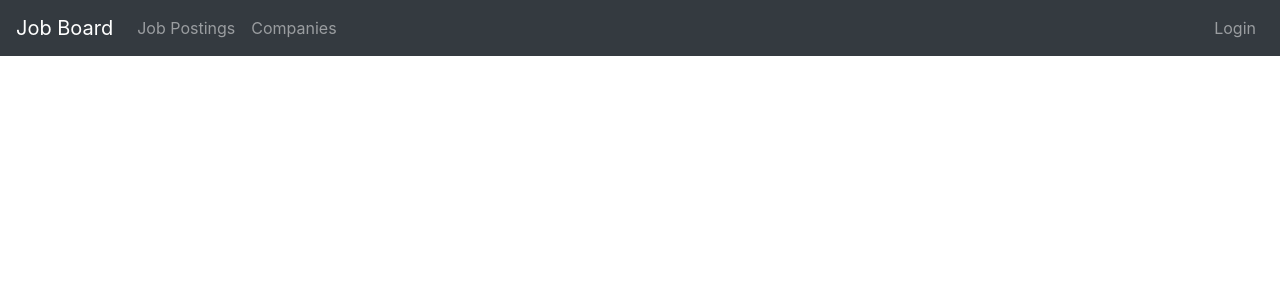
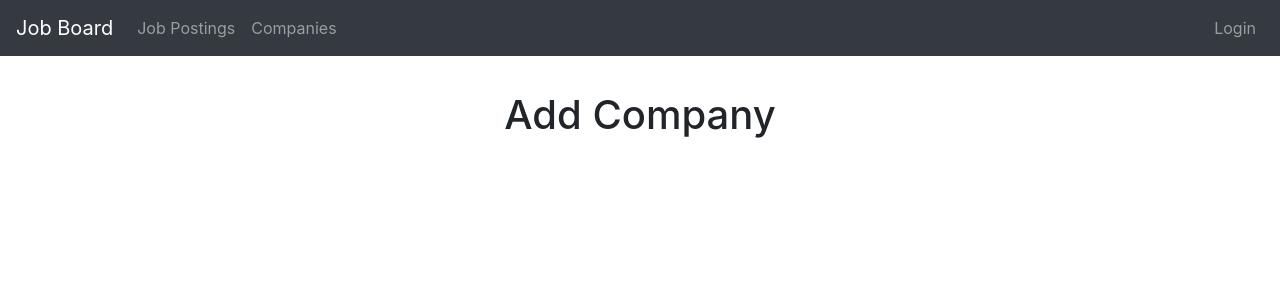
Before and after one commit to adavisson/job-board-client, a React (Create React App) app: page /new-company in a window 1280 px wide. Shown: the top 300 px of the page. Built offline with nearby package versions, Linux system fonts and the light colour scheme.

Commit message:
added new company component and route

```diff
--- /dev/null
+++ b/src/components/NewCompany.js
@@ -0,0 +1,13 @@
+import React from 'react';
+import Heading from './Heading';
+
+const NewCompany = () => {
+  const title = "Add Company"
+  return (
+    <div className="container">
+      <Heading title={title} />
+    </div>
+  );
+}
+
+export default NewCompany;
--- a/src/components/Routes.js
+++ b/src/components/Routes.js
@@ -9,6 +9,7 @@ import {
   Companies,
   Contacts,
   Account,
+  NewCompany,
 } from '.';
 
 
@@ -21,6 +22,7 @@ const Routes = () => {
         <Route path="/login" component={Login} />
         <Route path="/job-postings" component={JobPostings} />
         <Route path="/companies" component={Companies} />
+        <Route path="/new-company" component={NewCompany} />
         <Route path="/contacts" component={Contacts} />
         <Route path="/test" component={Test} />
         <Route path="/account" component={Account} />
--- a/src/components/index.js
+++ b/src/components/index.js
@@ -6,6 +6,7 @@ import JobPostings from './JobPostings';
 import Companies from './Companies';
 import Contacts from './Contacts';
 import Account from './Account';
+import NewCompany from './NewCompany';
 
 export {
   Home,
@@ -16,4 +17,5 @@ export {
   Companies,
   Contacts,
   Account,
+  NewCompany,
 }
```
